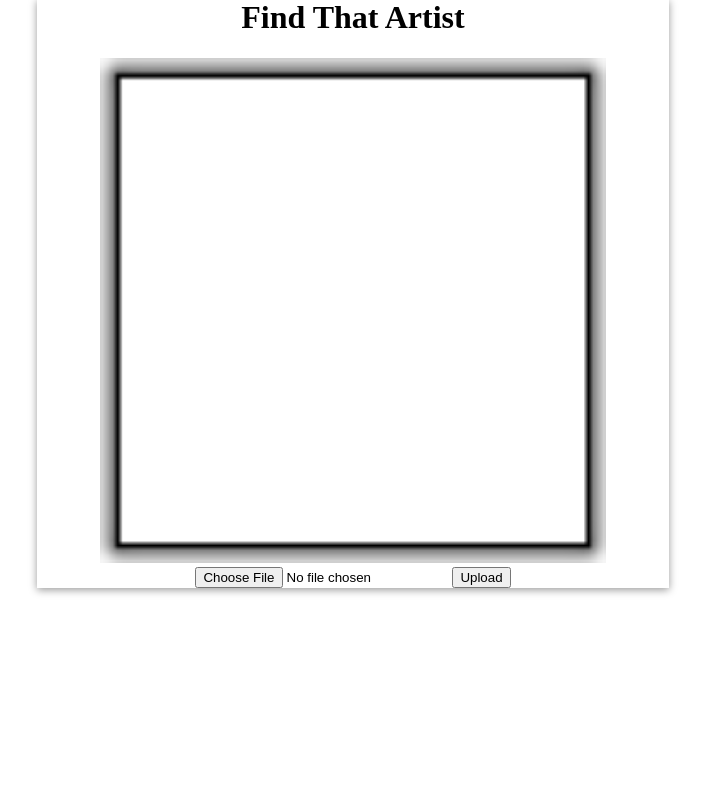
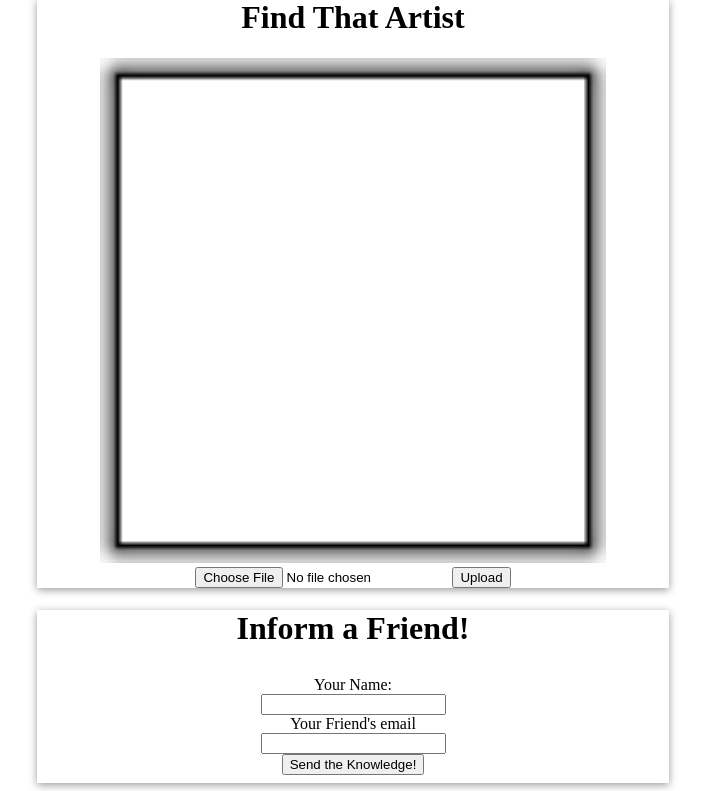
Before and after one commit to ReidButson/Cloud_Computtin_Assignment2, a Flask app: page / in a window 1280 px wide. Shown: the part 22-813 px from the top of the page, without its empty margins (287-992 px from the left). Before the commit the page ends 617 px from the top, so only its background shows below. Run offline with Flask 2, Linux system fonts and the light colour scheme.

Commit message:
email
send random knowledge

```diff
--- a/app.py
+++ b/app.py
@@ -3,6 +3,8 @@ from pathlib import Path
 import io
 import os
 import itunes
+from mailjet_rest import Client
+import wikipedia
 
 # Imports the Google Cloud client library
 from google.cloud import vision
@@ -67,5 +69,49 @@ def upload_image():
                            imsrc=relative_path,
                            results=results)
 
+@app.route("/send_knowledge", methods = ['POST'])
+def send_knowledge():
+    subject = wikipedia.random(1)
+    summary = wikipedia.summary(subject)
+    email = request.form['email']
+    name = request.form['name']
+    body = "A brief summary of: {}\n{}".format(subject, summary)
+    bodyhtml = "<div><h2>A brief summary of: {}</h2><br /><p>{}</p></div><br /><br /><p>Your friend {} thought you should know<p>".format(
+        subject, summary, name)
+
+    api = '1b3a86b86c9b6d15fd254f2e5edcfe09'
+    secret = '6fa9ad8d7d8392adca139d7c587a6a3a'
+
+    mailjet = Client(auth=(api, secret), version='v3.1')
+
+    data = {
+        'Messages': [
+            {
+                "From": {
+                    "Email": "randominfoyounowknow@gmail.com",
+                    "Name": "Random Info"
+                },
+                "To": [
+                    {
+                        "Email": email,
+                        "Name": "you"
+                    }
+                ],
+                "Subject": "A little info about: {}".format(subject),
+                "TextPart": body,
+                "HTMLPart": bodyhtml
+            }
+        ]
+    }
+    result = mailjet.send.create(data=data)
+    status = result.status_code
+
+    if status == 200:
+        return render_template("knowledgesent.html",
+                               subject=subject,
+                               body=body)
+    else:
+        return render_template("error.html", status=status)
+
 if __name__ == "__main__":
     app.run()
--- a/templates/itworked.html
+++ b/templates/itworked.html
@@ -36,8 +36,6 @@
           style="width:200px">
     </div>
 
-    <div id="pic_toggle" data-word="oh yes"></div>
-
     {% for result in results %}
     <p style="text-align: center"> Because Google guessed "{{ result.tag }}" iTunes suggests: </p>
     <div class="card">
--- a/templates/upload_image.html
+++ b/templates/upload_image.html
@@ -2,7 +2,7 @@
 <html lang="en">
     <head>
         <meta charset="UTF-8">
-        <title>Upload Image</title>
+        <title>Do the thing!</title>
     </head>
     <script>
         var loadFile = function(event) {
@@ -11,6 +11,15 @@
         };
     </script>
     <style>
+        .random_div {
+            text-align: center;
+            width: 50%;
+            margin: auto;
+            box-shadow: 0px 2px 8px 0 rgba(0,0,0,0.4);
+        }
+        .random_div > form {
+            padding: 8px;
+        }
         .itune_div {
             text-align: center;
             width: 50%;
@@ -31,5 +40,19 @@
                 <input type="submit" value="Upload">
             </form>
         </div>
+        <div class="random_div">
+            <h1>Inform a Friend!</h1>
+            <form id="send-knowledge" action="{{ url_for('send_knowledge') }}" method="post">
+                <label>Your Name:</label>
+                <br />
+                <input type="text" name="name">
+                <br />
+                <label>Your Friend's email</label>
+                <br />
+                <input type="text" name="email">
+                <br />
+                <input type="submit" value="Send the Knowledge!">
+            </form>
+        </div>
     </body>
 </html>
```
Also changed, not shown: requirements.txt (+7 -0 lines), templates/error.html (added, +11 -0 lines), templates/knowledgesent.html (added, +21 -0 lines).
